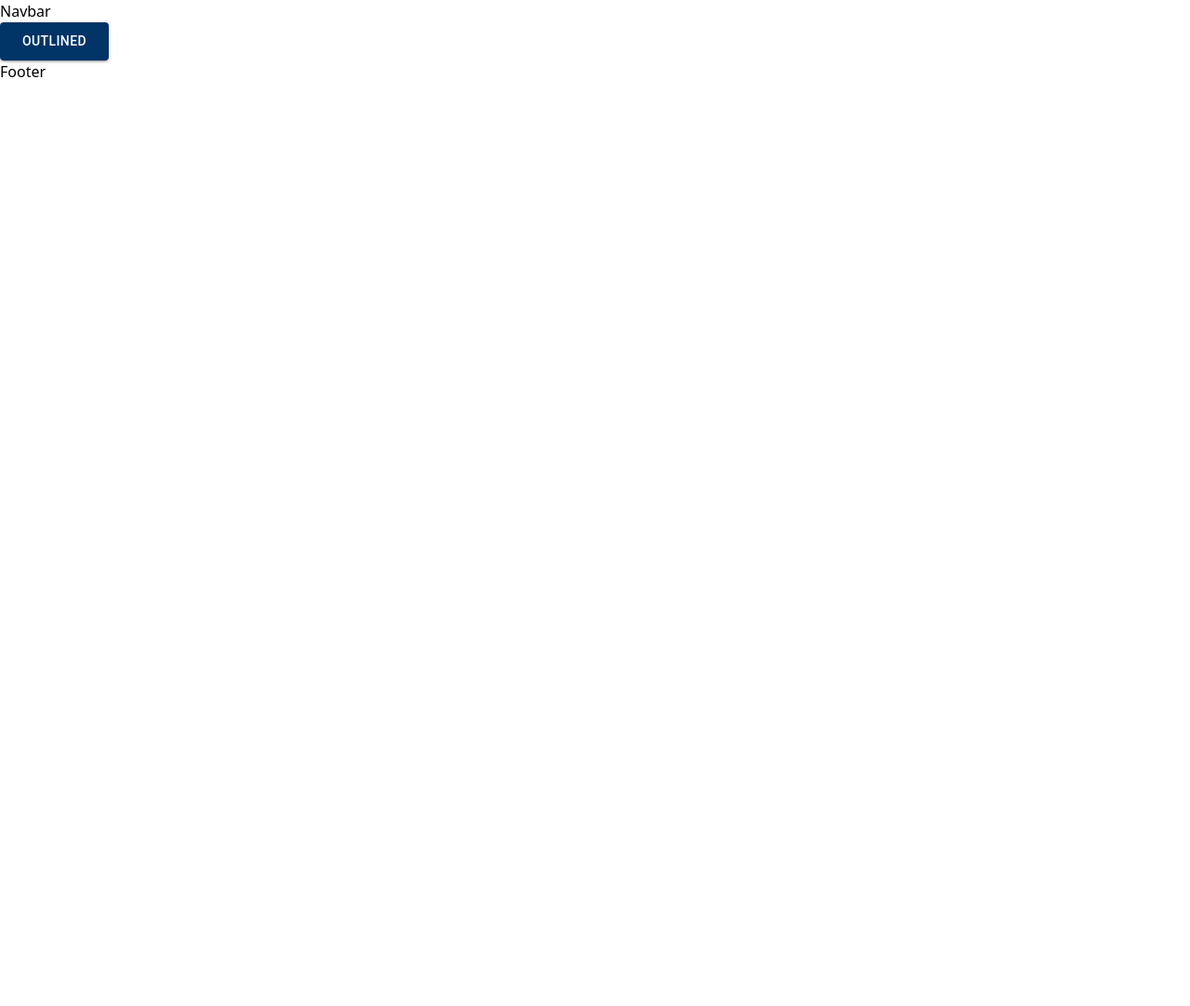
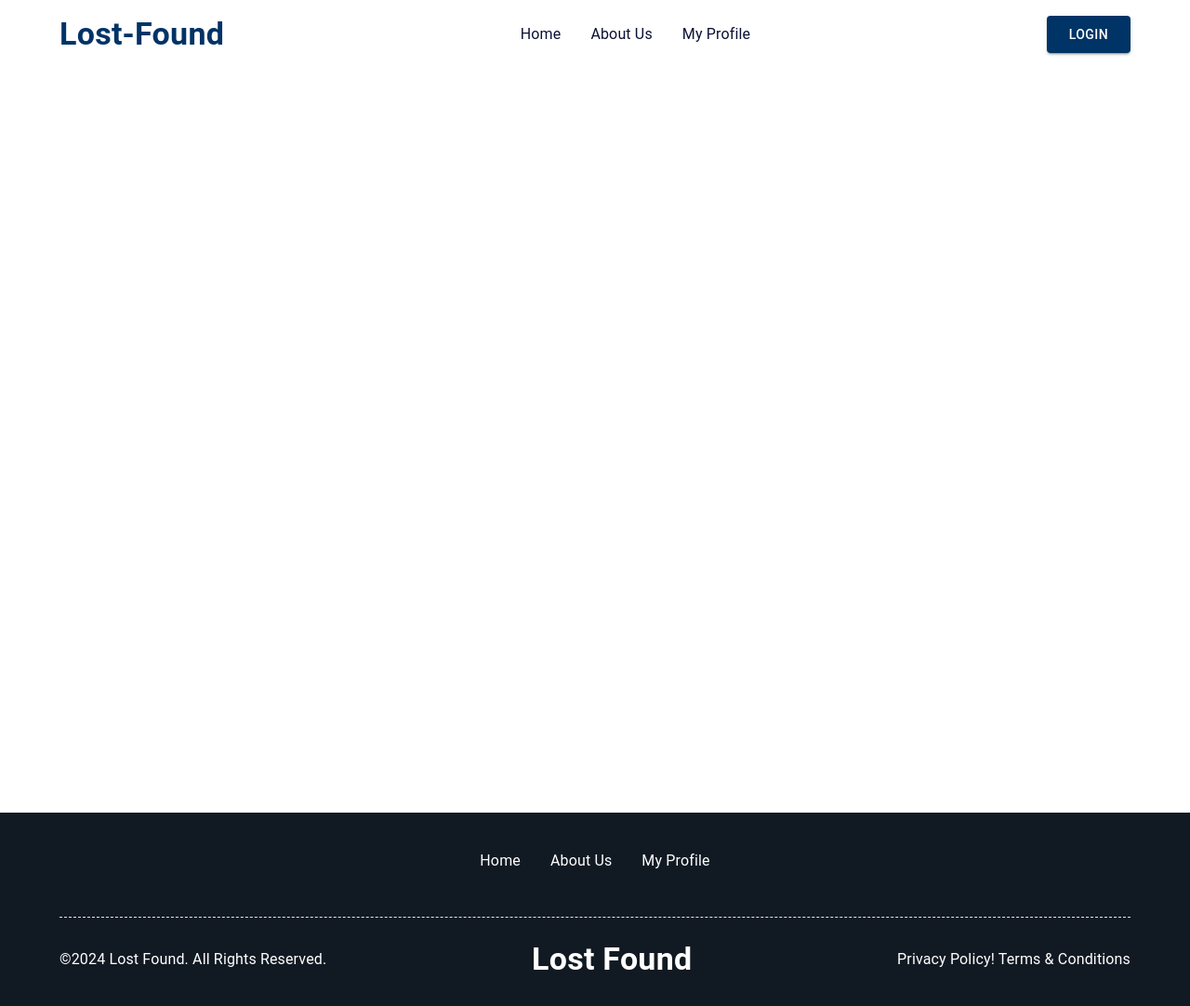
Before and after one commit to NurMuhammadCSE/lost-and-found-client, a Next.js app: page / in a window 1280 px wide. Shown: the top 1082 px of the page at 93% size. Before the commit the page ends 800 px from the top, so only its background shows below. Built offline with nearby package versions, Linux system fonts and the light colour scheme; what @mui/material-nextjs would draw is missing.

Commit message:
Navbar and Footer added

```diff
--- a/package.json
+++ b/package.json
@@ -12,6 +12,7 @@
     "@emotion/cache": "^11.13.1",
     "@emotion/react": "^11.13.3",
     "@emotion/styled": "^11.13.0",
+    "@mui/icons-material": "^6.1.6",
     "@mui/material": "^6.1.6",
     "@mui/material-nextjs": "^6.1.6",
     "next": "15.0.2",
--- a/src/app/(withCommonLayoput)/layout.tsx
+++ b/src/app/(withCommonLayoput)/layout.tsx
@@ -6,7 +6,9 @@ const layout = ({ children }: { children: React.ReactNode }) => {
   return (
     <div>
       <Navbar></Navbar>
+      <div className="min-h-screen">
       {children}
+      </div>
       <Footer></Footer>
     </div>
   );
--- a/src/app/(withCommonLayoput)/page.tsx
+++ b/src/app/(withCommonLayoput)/page.tsx
@@ -1,10 +1,8 @@
-import { Button } from "@mui/material";
 import React from "react";
 
 const page = () => {
   return (
     <div>
-      <Button>Outlined</Button>
     </div>
   );
 };
--- a/src/app/layout.tsx
+++ b/src/app/layout.tsx
@@ -1,23 +1,11 @@
 import type { Metadata } from "next";
-import localFont from "next/font/local";
 import "./globals.css";
 import { AppRouterCacheProvider } from "@mui/material-nextjs/v15-appRouter";
 import Providers from "@/lib/Providers/Providers";
 
-const geistSans = localFont({
-  src: "./fonts/GeistVF.woff",
-  variable: "--font-geist-sans",
-  weight: "100 900",
-});
-const geistMono = localFont({
-  src: "./fonts/GeistMonoVF.woff",
-  variable: "--font-geist-mono",
-  weight: "100 900",
-});
-
 export const metadata: Metadata = {
-  title: "Create Next App",
-  description: "Generated by create next app",
+  title: "Lost and Found",
+  description: "Generated by Lost and Found",
 };
 
 export default function RootLayout({
@@ -28,9 +16,7 @@ export default function RootLayout({
   return (
     <Providers>
       <html lang="en">
-        <body
-          className={`${geistSans.variable} ${geistMono.variable} antialiased`}
-        >
+        <body>
           <AppRouterCacheProvider>{children}</AppRouterCacheProvider>
         </body>
       </html>
--- a/src/components/Shared/Footer/Footer.tsx
+++ b/src/components/Shared/Footer/Footer.tsx
@@ -1,11 +1,52 @@
-import React from 'react';
+import { Box, Container, Stack, Typography } from "@mui/material";
+import Link from "next/link";
+import React from "react";
 
 const Footer = () => {
-    return (
-        <div>
-            <h1>Footer</h1>
-        </div>
-    );
+  return (
+    <Box bgcolor={"rgb(17, 26, 34)"} py={5}>
+      <Container>
+        <Stack direction={"row"} gap={4} justifyContent={"center"}>
+          <Typography color="white" component={Link} href={"/"}>
+            Home
+          </Typography>
+          <Typography color="white" component={Link} href={"/about"}>
+            About Us
+          </Typography>
+          <Typography color="white" component={Link} href={"/profile"}>
+            My Profile
+          </Typography>
+        </Stack>
+        <Stack direction="row" gap={2} justifyContent="center" py={3}></Stack>
+        <div className="border-b-[1px] border-dashed"></div>
+        <Stack
+          direction="row"
+          gap={2}
+          justifyContent="space-between"
+          alignItems="center"
+          py={3}
+        >
+          <Typography component="p" color="white">
+            &copy;2024 Lost Found. All Rights Reserved.
+          </Typography>
+          <Typography
+            variant="h4"
+            component={Link}
+            href="/"
+            fontWeight={600}
+            color="white"
+          >
+            <Box component="span" color="white">
+              Lost Found
+            </Box>{" "}
+          </Typography>
+          <Typography component="p" color="white">
+            Privacy Policy! Terms & Conditions
+          </Typography>
+        </Stack>
+      </Container>
+    </Box>
+  );
 };
 
 export default Footer;
--- a/src/components/Shared/Navbar/Navbar.tsx
+++ b/src/components/Shared/Navbar/Navbar.tsx
@@ -1,11 +1,38 @@
-import React from 'react';
+import { Box, Button, Container, Stack, Typography } from "@mui/material";
+import Link from "next/link";
+import React from "react";
 
 const Navbar = () => {
-    return (
-        <div>
-            <h1>Navbar</h1>
-        </div>
-    );
+  return (
+    <Container>
+      <Stack
+        py={2}
+        direction={"row"}
+        justifyContent={"space-between"}
+        alignItems={"center"}
+      >
+        <Typography variant="h4" component={Link} href={"/"} fontWeight={600}>
+          <Box color={"primary.main"}>Lost-Found</Box>
+        </Typography>
+
+        <Stack direction={"row"} gap={4} justifyContent={"space-between"}>
+          <Typography component={Link} href={"/"}>
+            Home
+          </Typography>
+          <Typography component={Link} href={"/about"}>
+            About Us
+          </Typography>
+          <Typography component={Link} href={"/profile"}>
+            My Profile
+          </Typography>
+        </Stack>
+
+        <Button LinkComponent={Link} href="/login">
+          Login
+        </Button>
+      </Stack>
+    </Container>
+  );
 };
 
 export default Navbar;
--- /dev/null
+++ b/src/components/UI/HomePage/HeroSection/HeroSection.tsx
@@ -0,0 +1,11 @@
+import React from 'react';
+
+const HeroSection = () => {
+    return (
+        <div>
+
+        </div>
+    );
+};
+
+export default HeroSection;
--- a/src/lib/theme/theme.ts
+++ b/src/lib/theme/theme.ts
@@ -3,7 +3,7 @@ import { createTheme } from "@mui/material/styles";
 const theme = createTheme({
   palette: {
     primary: {
-      main: "#FFFFFF",
+      main: "#003366",
     },
     secondary: {
       main: "#f7f7f7",
```
Also changed, not shown: 1 other file (tests, documents, lock files or other folders).
